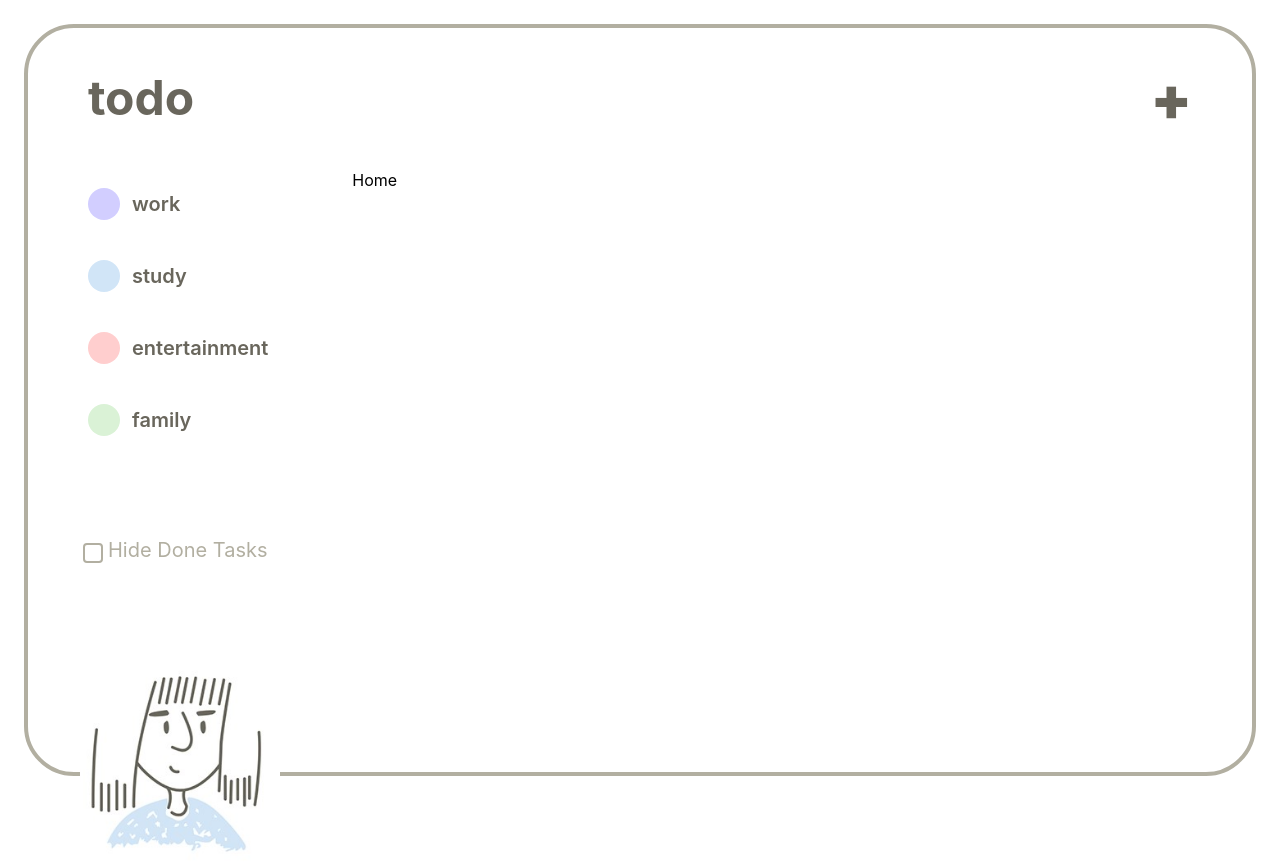
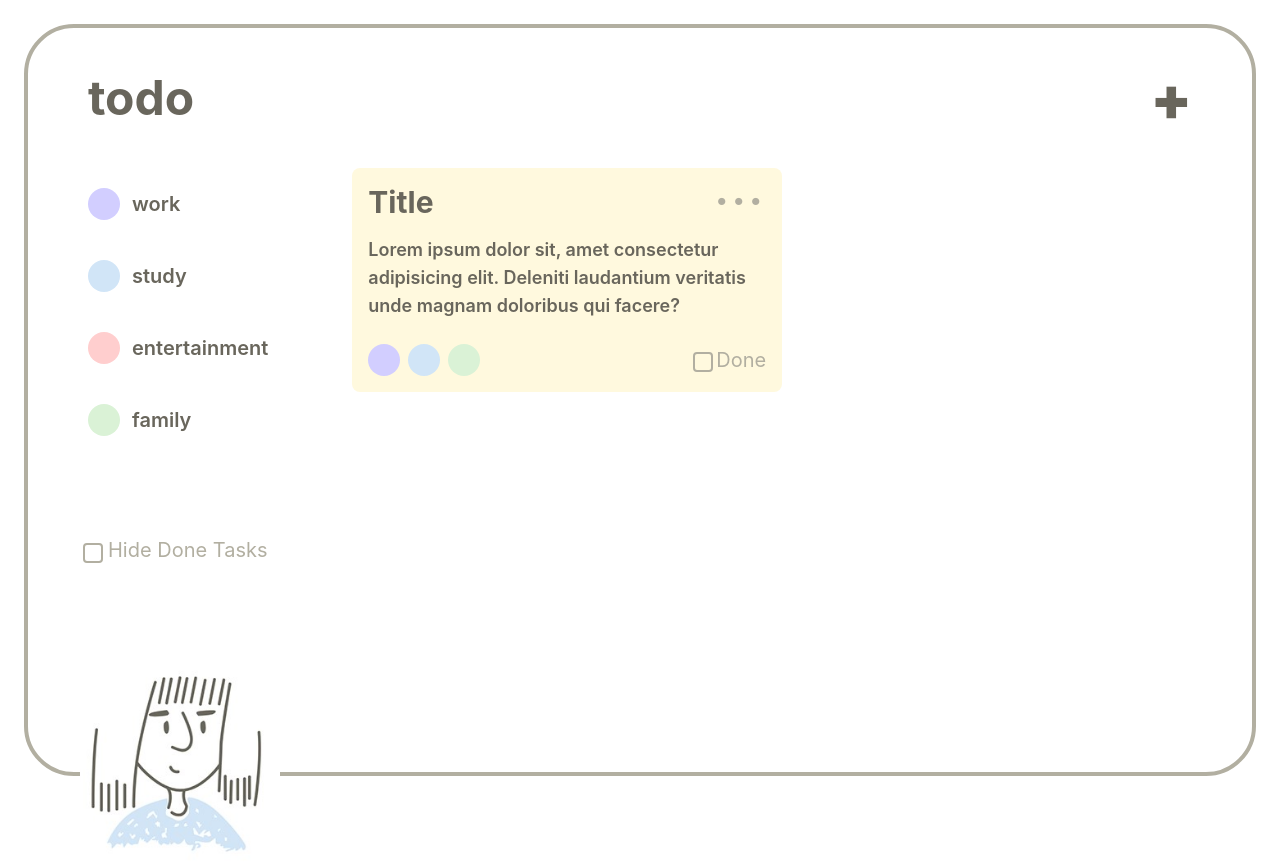
Before and after one commit to VladyslavMazurets/gotodo, a React (Create React App) app: page /home in a window 1280 px wide. Built offline with nearby package versions, Linux system fonts and the light colour scheme.

Commit message:
added dropdown

```diff
--- /dev/null
+++ b/src/components/Dropdown.tsx
@@ -0,0 +1,24 @@
+import React from 'react'
+
+function Dropdown() {
+    return (
+        <>
+            <div className='bg-button-text absolute p-2 left-[-190px]
+            top-[15px] rounded-lg'>
+                <div className='flex flex-col items-start '>
+                    <button className='text-lg text-bcolor mr-[100px] ml-3 p-2
+                    transition delay-80 hover:text-text-color'>
+                        Edit ...
+                    </button>
+                    <div className='w-full border-b text-bcolor my-1' />
+                    <button className='text-lg text-bcolor mr-[100px] ml-3 p-2
+                     transition delay-80 hover:text-text-color'>
+                        Delete
+                    </button>
+                </div>
+            </div>
+        </>
+    )
+}
+
+export default Dropdown
--- /dev/null
+++ b/src/components/TodoCard.tsx
@@ -0,0 +1,60 @@
+import React, { useState } from 'react'
+import Dropdown from './Dropdown';
+
+function TodoCard() {
+
+    const [checkDone, setCheckDone] = useState<boolean>(false);
+    const [buttonClick, setButtonClick] = useState<boolean>(false)
+
+    return (
+        <>
+            <div className='p-4 bg-todo-bg flex flex-col rounded-lg w-1/2'>
+                <div className='flex justify-between mb-4 items-center relative'>
+                    <span className={`text-3xl font-bold text-text-color
+                    ${checkDone ? 'line-through' : ''}`}>
+                        Title
+                    </span>
+                    <div className='relative'>
+                        <button className='text-4xl text-bcolor font-black
+                    tracking-widest absolute right-[0px] top-[-30px]'
+                            onClick={() => setButtonClick(prevstate => !prevstate)}>
+                            ...
+                        </button>
+                        {buttonClick && <Dropdown />}
+                    </div>
+                </div>
+                <span className={`text-lg font-semibold text-text-color mb-6
+                ${checkDone ? 'line-through' : ''}`}>
+                    Lorem ipsum dolor sit, amet consectetur adipisicing elit.
+                    Deleniti laudantium veritatis unde magnam doloribus qui
+                    facere?
+                </span>
+                <div className='flex justify-between items-center'>
+                    <div className='flex'>
+                        <div className='w-8 h-8 mr-2 rounded-full bg-work' />
+                        <div className='w-8 h-8 mr-2 rounded-full bg-study' />
+                        <div className='w-8 h-8 mr-2 rounded-full bg-family' />
+                    </div>
+                    <div>
+                        <input type='checkbox' id='todo__card__checkbox'
+                            className='sr-only peer'
+                            onChange={(e: React.ChangeEvent<HTMLInputElement>) =>
+                                setCheckDone(e.target.checked)} />
+                        <label htmlFor="todo__card__checkbox" className="text-xl
+                        text-bcolor cursor-pointer select-none relative
+                        before:absolute before:border-2 before:w-5 before:h-5
+                        before:left-[-23px] before:top-[4px] before:content-['']
+                        before:inline-block before:rounded after:content-['\2714']
+                        peer-checked:before:text-text-color after:absolute
+                        after:left-[-21px] after:top-[-1px] after:hidden
+                        peer-checked:after:block peer-checked:text-text-color">
+                            Done
+                        </label>
+                    </div>
+                </div>
+            </div>
+        </>
+    )
+}
+
+export default TodoCard
--- a/src/pages/Home.tsx
+++ b/src/pages/Home.tsx
@@ -1,10 +1,11 @@
 import React from 'react'
+import TodoCard from '../components/TodoCard'
 
 function Home() {
   return (
     <>
       <div>
-        Home
+        <TodoCard />
       </div>
     </>
   )
--- a/tailwind.config.js
+++ b/tailwind.config.js
@@ -16,7 +16,6 @@ module.exports = {
       'entertainment': '#FFCECE',
       'study': '#D1E5F7',
       'family': '#DAF2D6',
-      'checkbox-current': 'current',
     },
   },
   plugins: [require("@tailwindcss/forms")],
```
